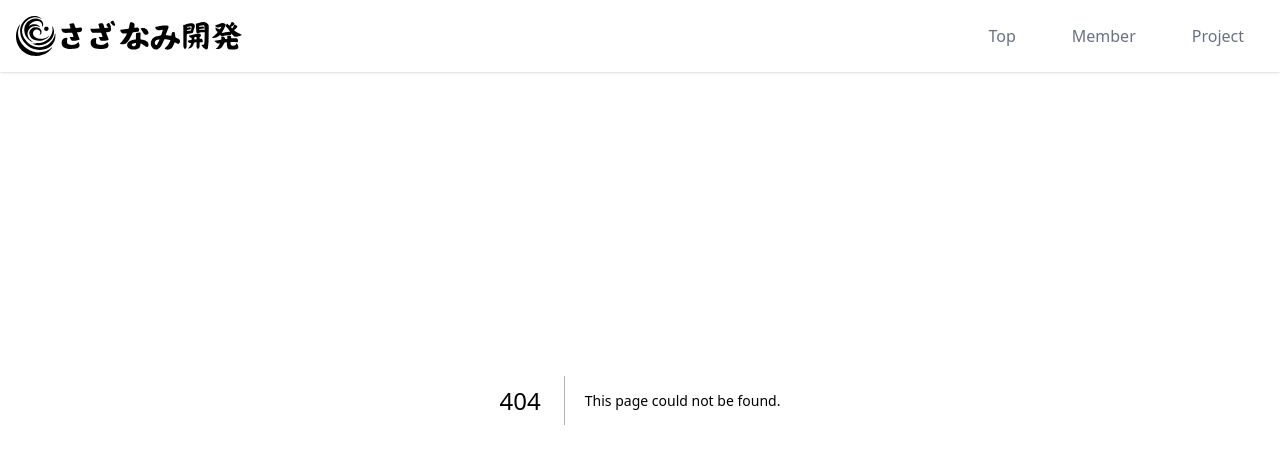
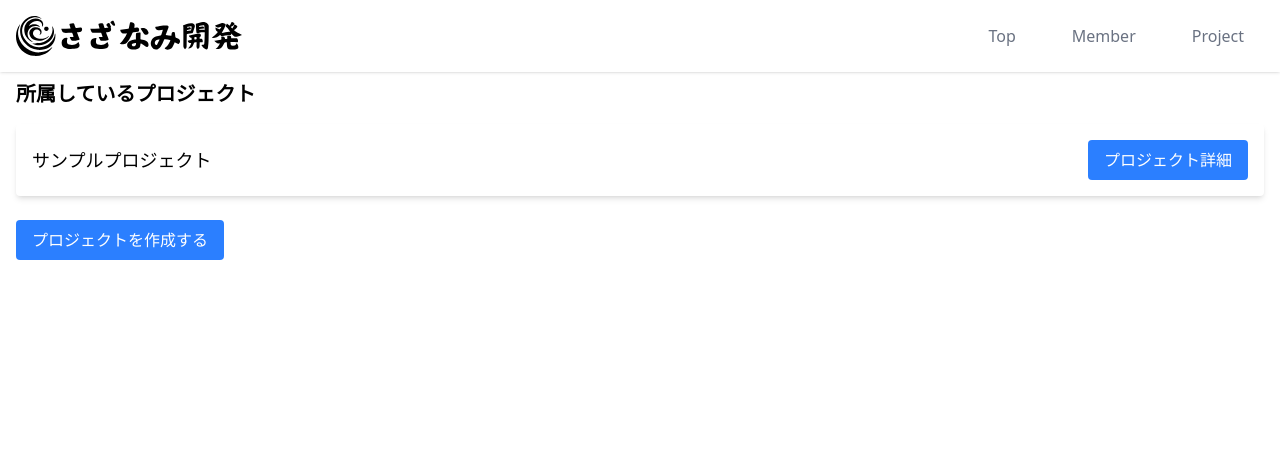
Before and after one commit to yussy15/sazanami, a Next.js app: page /Project in a window 1280 px wide. Before the commit this address had no page. Shown: the top 464 px of the page. Built offline with nearby package versions, Linux system fonts and the light colour scheme.

Commit message:
Project画面のひな形を作成

```diff
--- /dev/null
+++ b/src/pages/Project.tsx
@@ -0,0 +1,42 @@
+import React, { useState, useEffect } from "react";
+
+type Project = {
+  id: number;
+  name: string;
+};
+
+export default function ProjectPage() {
+  const [projects, setProjects] = useState<Project[]>([]);
+
+  useEffect(() => {
+    // ここでプロジェクト一覧を取得するロジックを追記してください
+    setProjects([{ id: 1, name: "サンプルプロジェクト" }]);
+  }, []);
+
+  const handleCreateProject = () => {
+    // プロジェクト作成のロジックや画面遷移を追加してください
+    alert("プロジェクト作成ボタンが押されました");
+  };
+
+  return (
+    <div className="pt-20 px-4">
+      <h1 className="text-xl font-bold mb-4">所属しているプロジェクト</h1>
+      <ul>
+        {projects.map((project) => (
+          <div className="flex items-center justify-between bg-white p-4 shadow-md rounded mb-2" key={project.id}>
+            <li className="text-lg">{project.name}</li>
+            <button className="bg-blue-500 text-white px-4 py-2 rounded">
+              プロジェクト詳細
+            </button>
+          </div>
+        ))}
+      </ul>
+      <button
+        onClick={handleCreateProject}
+        className="mt-4 bg-blue-500 text-white px-4 py-2 rounded"
+      >
+        プロジェクトを作成する
+      </button>
+    </div>
+  );
+}
```
